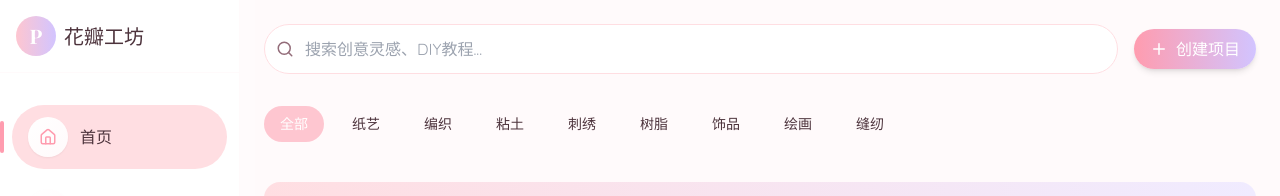
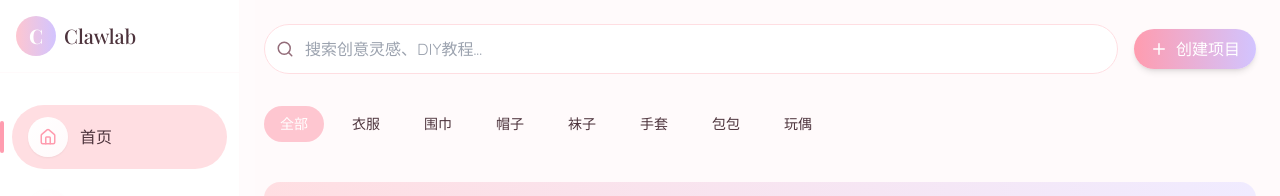
Before and after one commit to Pizaaaaaaa/petal-craft-studio, a React (Vite) app: page / in a window 1280 px wide. Shown: the top 196 px of the page. Built offline with nearby package versions, Linux system fonts and the light colour scheme; a web font is replaced by a local one.

Commit message:
Refactor: Update navigation menu and sidebar
Update the navigation menu and sidebar to reflect the new branding and categories.

```diff
--- a/src/components/Sidebar.tsx
+++ b/src/components/Sidebar.tsx
@@ -1,4 +1,3 @@
-
 import React from 'react';
 import { Home, BookOpen, ShoppingBag, HelpCircle, Settings, User } from 'lucide-react';
 import { cn } from '@/lib/utils';
@@ -46,9 +45,9 @@ const Sidebar = ({ activePage, onNavigate }: SidebarProps) => {
       {/* Logo */}
       <div className="p-4 flex items-center justify-center md:justify-start gap-2 border-b border-craft-pink-100">
         <div className="w-10 h-10 rounded-full bg-gradient-to-r from-craft-pink-300 to-craft-lavender-400 flex items-center justify-center">
-          <span className="text-white font-serif font-bold text-xl">P</span>
+          <span className="text-white font-serif font-bold text-xl">C</span>
         </div>
-        <h1 className="hidden md:block font-serif text-xl font-medium">花瓣工坊</h1>
+        <h1 className="hidden md:block font-serif text-xl font-medium">Clawlab</h1>
       </div>
 
       {/* Menu */}
--- a/src/pages/Index.tsx
+++ b/src/pages/Index.tsx
@@ -1,4 +1,3 @@
-
 import React, { useState } from 'react';
 import Sidebar from '@/components/Sidebar';
 import SearchBar from '@/components/SearchBar';
@@ -13,17 +12,15 @@ const Index = () => {
 
   const categories = [
     { id: 'all', name: '全部' },
-    { id: 'paper', name: '纸艺' },
-    { id: 'knitting', name: '编织' },
-    { id: 'clay', name: '粘土' },
-    { id: 'embroidery', name: '刺绣' },
-    { id: 'resin', name: '树脂' },
-    { id: 'jewelry', name: '饰品' },
-    { id: 'painting', name: '绘画' },
-    { id: 'sewing', name: '缝纫' },
+    { id: 'clothes', name: '衣服' },
+    { id: 'scarf', name: '围巾' },
+    { id: 'hat', name: '帽子' },
+    { id: 'socks', name: '袜子' },
+    { id: 'gloves', name: '手套' },
+    { id: 'bag', name: '包包' },
+    { id: 'doll', name: '玩偶' },
   ];
 
-  // Sample project data
   const trendingProjects = [
     {
       id: '1',
@@ -145,16 +142,12 @@ const Index = () => {
 
   return (
     <div className="flex h-screen overflow-hidden bg-craft-pink-100/30">
-      {/* Sidebar */}
       <Sidebar activePage={activePage} onNavigate={handleNavigate} />
 
-      {/* Main Content */}
       <main className="flex-1 overflow-y-auto p-6">
         <div className="max-w-6xl mx-auto">
-          {/* Top section with search and create button */}
           <SearchBar onSearch={handleSearch} onCreateProject={handleCreateProject} />
 
-          {/* Category selector */}
           <div className="mt-8">
             <CategorySelector
               categories={categories}
@@ -163,7 +156,6 @@ const Index = () => {
             />
           </div>
 
-          {/* Welcome banner */}
           <div className="mt-8 p-6 rounded-2xl bg-gradient-to-r from-craft-pink-200 to-craft-lavender-200 flex items-center justify-between">
             <div>
               <h1 className="text-2xl font-serif font-medium">欢迎回来，默默小花！</h1>
@@ -178,13 +170,11 @@ const Index = () => {
             </div>
           </div>
 
-          {/* Trending projects */}
           <RecommendationSection
             title="热门内容"
             projects={trendingProjects}
           />
 
-          {/* Personalized recommendations */}
           <RecommendationSection
             title="为你推荐"
             projects={personalizedProjects}
```
